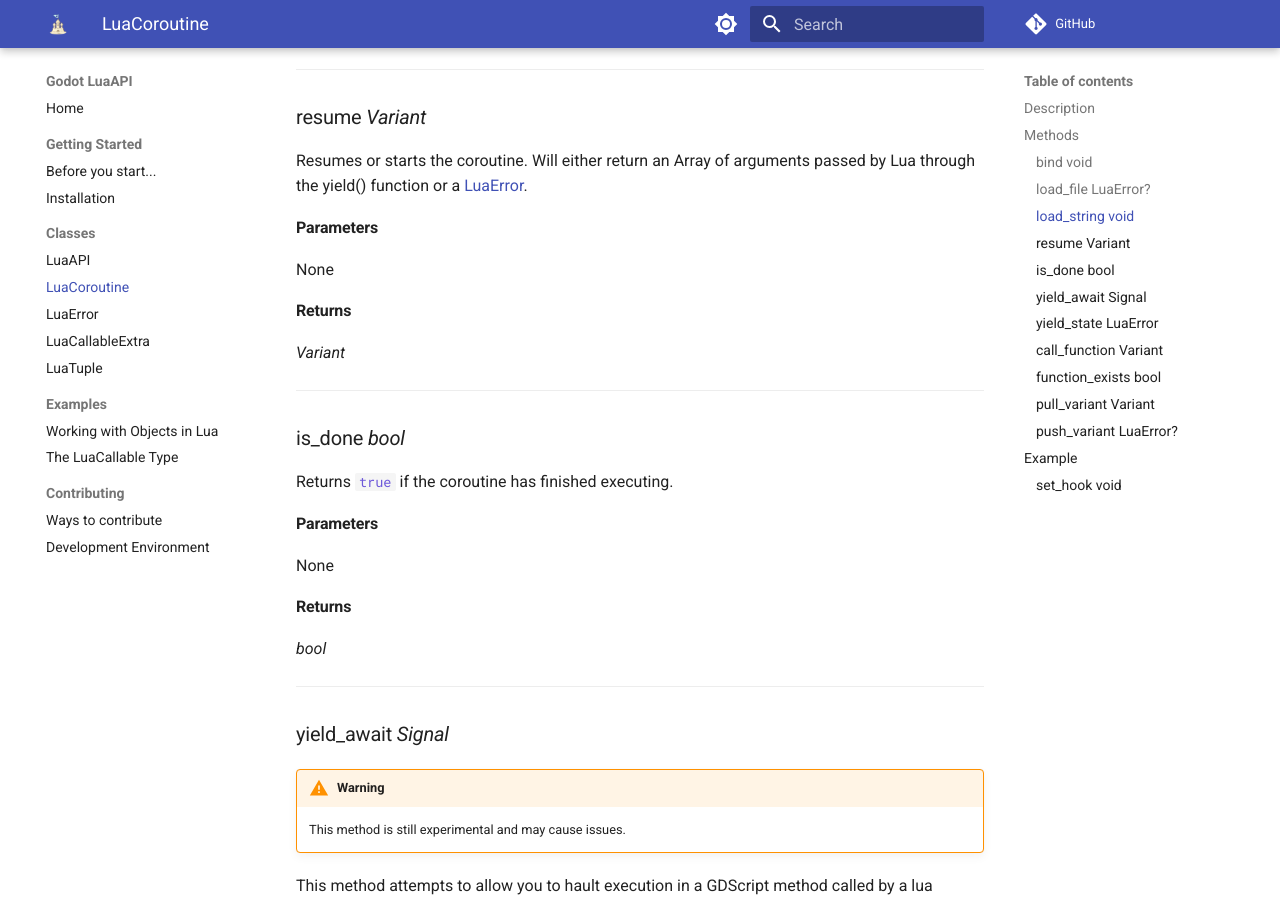
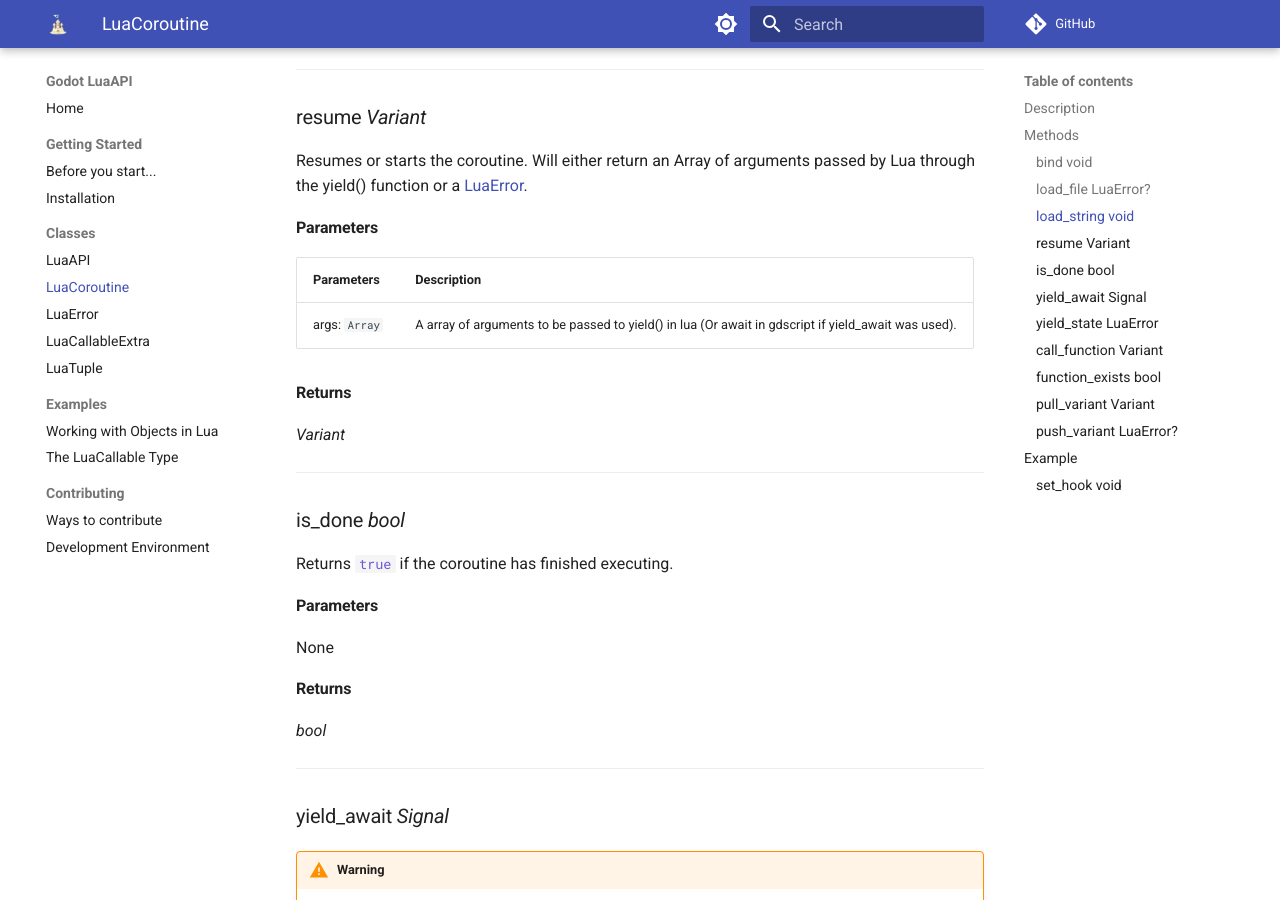
Before and after one commit to WeaselGames/godot_luaAPI_docs, an MkDocs documentation site: the page built from docs/classes/lua_coroutine.md, in a window 1280 px wide and 900 px high, scrolled down 2022 px. Built offline with MkDocs 1.6.1 and Material for MkDocs 9.7.7, drawn with Linux system fonts in a browser that asks for light colours; comment, search, counter and statistics services are not loaded; the version menu is left out; some of the changed text lies outside the part shown.

Commit message:
Update info for upstream PR #124 (#10)

````diff
--- a/docs/classes/lua_coroutine.md
+++ b/docs/classes/lua_coroutine.md
@@ -75,7 +75,9 @@
 
 #### Parameters
 
-None
+| Parameters | Description |
+| --- | --- |
+| args: `Array` | A array of arguments to be passed to yield() in lua (Or await in gdscript if yield_await was used). |
 
 #### Returns
 
@@ -142,7 +144,7 @@
     timeSince += delta.
     if coroutine.is_done() || timeSince <= yieldTime:
         return
-    var ret = coroutine.resume()
+    var ret = coroutine.resume([])
     if ret is LuaError:
         print("ERROR %d: " % ret.type + ret.msg)
         return
@@ -212,7 +214,7 @@
 	lua.bind_libraries(["base"])
 	coroutine = lua.new_coroutine()
 	coroutine.load_file("user://file.lua")
-	coroutine.resume()
+	coroutine.resume([])
 	# Call the "test" Lua function with "Val1", 2 and true as arguments.
 	coroutine.call_function("test", ["Val1", 2, true])
 ```
@@ -258,7 +260,7 @@
 	lua = LuaAPI.new()
 	coroutine = lua.new_coroutine()
 	coroutine.load_file("user://file.lua")
-	coroutine.resume()
+	coroutine.resume([])
 
 	# Check if the "test" Lua function is defined.
 	if(coroutine.function_exists("test")):
@@ -309,7 +311,7 @@
 	lua = LuaAPI.new()
 	coroutine = lua.new_coroutine()
 	coroutine.load_string("myNumber = 10")
-	coroutine.resume()
+	coroutine.resume([])
 
 	# Read the value of myNumber.
 	var my_number = coroutine.pull_variant("myNumber")
@@ -354,7 +356,7 @@
 	coroutine = lua.new_coroutine()
 	coroutine.push_variant("str", test)
 	coroutine.load_string("print(str)")
-	coroutine.resume()
+	coroutine.resume([])
 ```
 ``` title="Output"
 Hello Lua!
@@ -390,7 +392,7 @@
 	if coroutine.is_done() || timeSince <= yieldTime:
 		return
 	# coroutine.resume will either return a LuaError or an Array.
-	var ret = coroutine.resume()
+	var ret = coroutine.resume([])
 	if ret is LuaError:
 		print("ERROR %d: " % ret.type + ret.msg)
 		return
@@ -460,7 +462,7 @@
 		return
 	goodBye=false
 	# coroutine.resume will either return a LuaError or an Array.
-	var ret = coroutine.resume()
+	var ret = coroutine.resume([])
 	if ret is LuaError:
 		print("ERROR %d: " % ret.type + ret.message)
 		return
````
Also changed, not shown: docs/classes/lua_api.md (+1 -2 lines).
